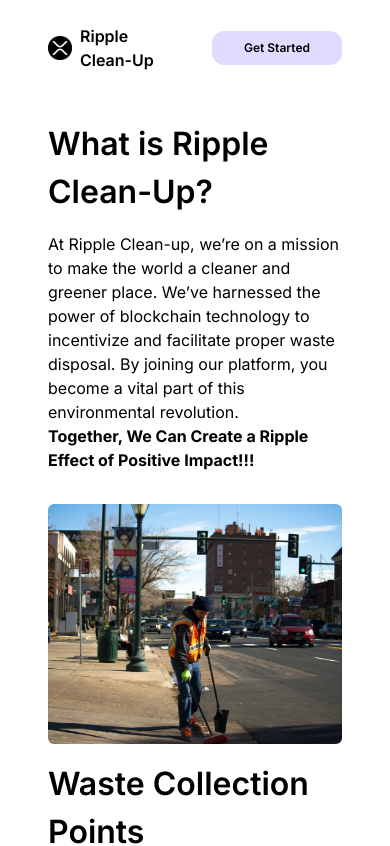
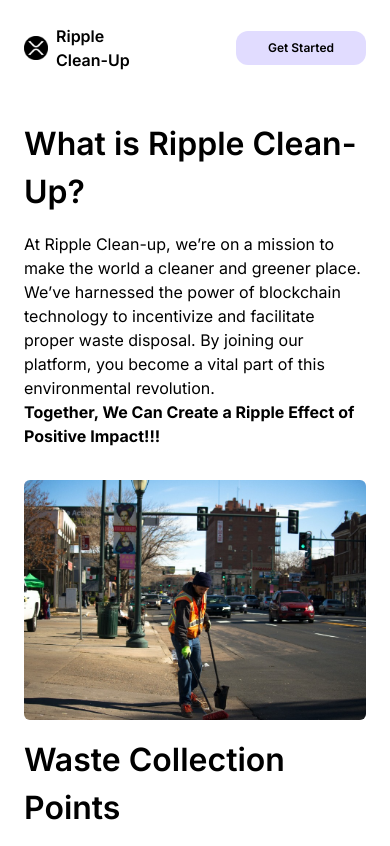
Before and after one commit to simondevz/ripple-clean-up, a Next.js app: page / in a window 390 px wide. Shown: the top 846 px of the page. Built offline with nearby package versions, Linux system fonts and the light colour scheme.

Commit message:
reduced padding

```diff
--- a/app/components/content.js
+++ b/app/components/content.js
@@ -7,7 +7,7 @@ import codeonscreen from "../../public/codeonscreen.jpeg";
 
 export default function Content() {
   return (
-    <div className="flex flex-col md:px-20 px-12 md:py-8 py-6 lg:mb-[-22rem]">
+    <div className="flex flex-col md:px-20 px-6 md:py-8 py-6 lg:mb-[-22rem]">
       <div className="flex lg:flex-row flex-col gap-8 justify-between">
         <div className="flex flex-col gap-4 mx-auto">
           <h2 className="font-semibold lg:text-[3.5rem] md:text-[3rem] text-[2rem]">
--- a/app/components/footer.js
+++ b/app/components/footer.js
@@ -12,7 +12,7 @@ import { BsApple } from "react-icons/bs";
 
 export default function Footer() {
   return (
-    <footer className="flex lg:flex-row flex-col-reverse gap-8 md:p-20 p-12 justify-between bg-primary">
+    <footer className="flex lg:flex-row flex-col-reverse gap-8 md:p-20 p-6 justify-between bg-primary">
       <div className="flex flex-col justify-between gap-10">
         <div>
           <h4 className="md:text-[2.8rem] text-[2rem] font-semibold">
--- a/app/components/header.js
+++ b/app/components/header.js
@@ -5,7 +5,7 @@ import Link from "next/link";
 
 export default function Header() {
   return (
-    <nav className="flex justify-between md:px-20 px-12 md:py-8 py-6">
+    <nav className="flex justify-between md:px-20 px-6 md:py-8 py-6">
       <div className="flex gap-2">
         <Image
           src={rippleLogo}
```
